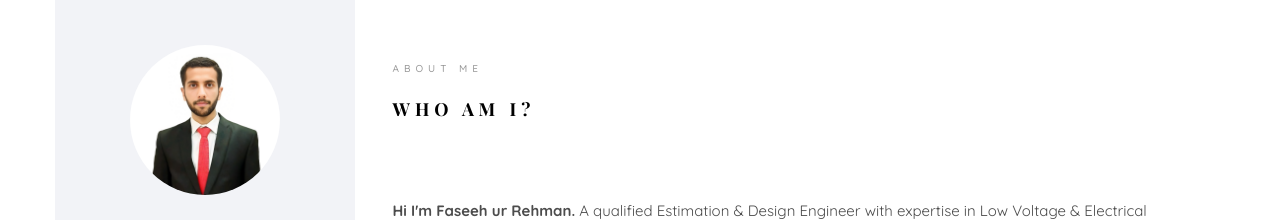
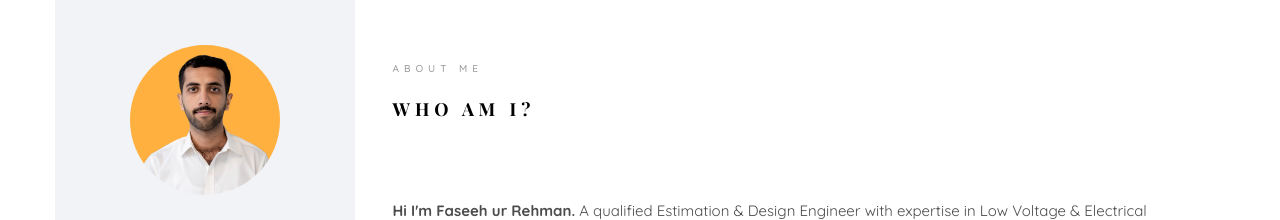
Before and after one commit to faseehkhann/faseeh, a plain HTML site: page index.html in a window 1280 px wide. Shown: the top 220 px of the page. Drawn offline with nearby package versions, Linux system fonts and the light colour scheme; files whose address does not match are found by name; a web font is replaced by a local one.

Commit message:
Update index.html

```diff
--- a/index.html
+++ b/index.html
@@ -56,7 +56,7 @@
 		<a href="#" class="js-colorlib-nav-toggle colorlib-nav-toggle" data-toggle="collapse" data-target="#navbar" aria-expanded="false" aria-controls="navbar"><i></i></a>
 		<aside id="colorlib-aside" role="complementary" class="border js-fullheight">
 			<div class="text-center">
-				<div class="author-img" style="background-image: url(images/about.png);"></div>
+				<div class="author-img" style="background-image: url(images/about.v2.png);"></div>
 				<h1 id="colorlib-logo"><a href="index.html">Faseeh ur Rehman</a></h1>
 				<span class="position">Remote Estimator</span>
 			</div>
```
